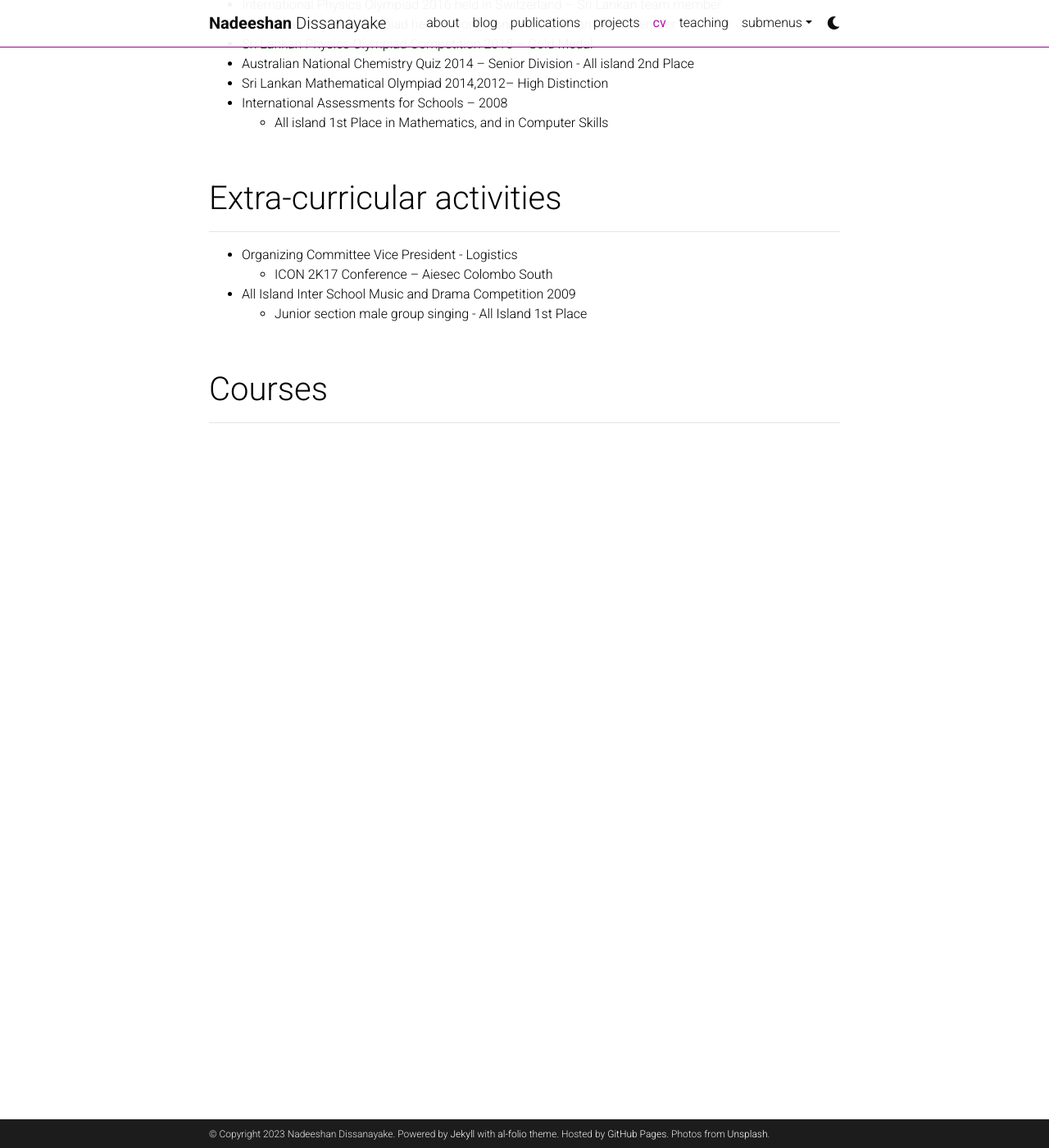
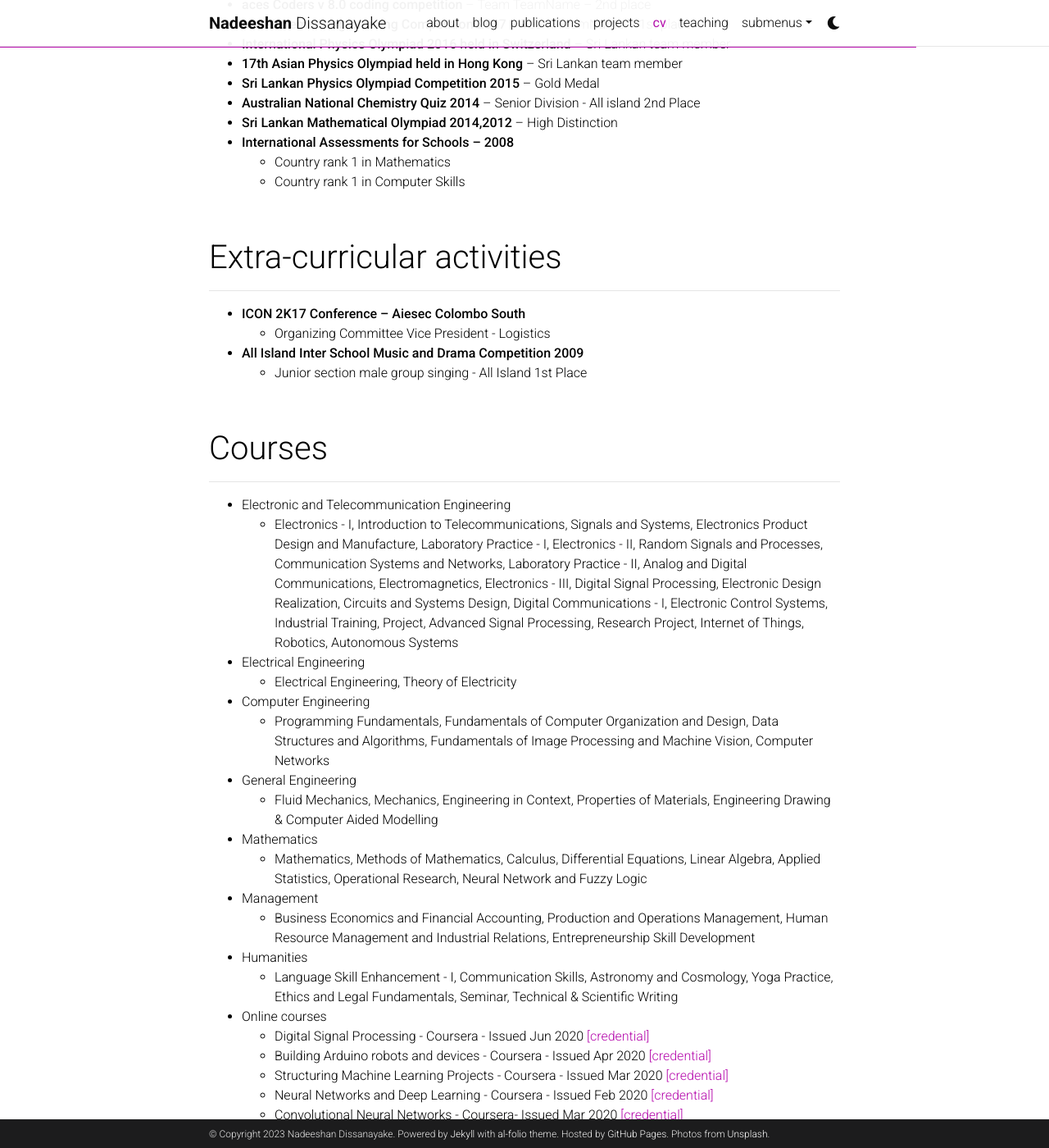
Before and after one commit to Nadeeshan96/nadeeshan96.github.io, a Jekyll site: the page built from _pages/cv.md, in a window 1280 px wide and 1400 px high, scrolled down 3380 px. Shown: the whole window at 82% size. Built offline with Jekyll 4.4.1, drawn with Linux system fonts in a browser that asks for light colours; comment, search, counter and statistics services are not loaded; a style sheet for code colours, icons or effects is not loaded; some of the changed text lies outside the part shown.

Commit message:
Add courses

```diff
--- a/_pages/cv.md
+++ b/_pages/cv.md
@@ -129,33 +129,84 @@ __Payroll System software using Visual Studio__
 # Achievements {#achievements}
 ___
 
-- IEEEXtreme Programming Competition
-  - 2020 - World Rank 52, Island Rank 1 Team TeamNameUOM
-  - 2018 - World Rank 91, Island Rank 4 Team TeamName
-  - 2017 - World Rank 127, Island Rank 2 Team TeamName
-- Google Hash Code
-  - 2020 - World Rank 549, Island Rank 3 Team TeamName
-  - 2019 - World Rank 1655, Island Rank 2 Team TeamName
-- aces Coders v 8.0 coding competition – Team TeamName – 2nd place
-- MoraXtreme Programming Competition 2017 – Team TeamName – 1st place
-- Merit Award at Brainstorm 2018 – Biomedical Competition in Sri Lanka organized by IEEE EMBS University of Moratuwa
-- International Physics Olympiad 2016 held in Switzerland – Sri Lankan team member
-- 17th Asian Physics Olympiad held in Hong Kong – Sri Lankan team member
-- Sri Lankan Physics Olympiad Competition 2015 – Gold Medal
-- Australian National Chemistry Quiz 2014 – Senior Division - All island 2nd Place
-- Sri Lankan Mathematical Olympiad 2014,2012– High Distinction
-- International Assessments for Schools – 2008
-  - All island 1st Place in Mathematics, and in Computer Skills
+- __IEEEXtreme Programming Competition__
+  - 2020 - __World Rank 52__, Country Rank 1 - Team TeamNameUOM
+  - 2018 - __World Rank 91__, Country Rank 4 - Team TeamName
+  - 2017 - __World Rank 127__, Country Rank 2 - Team TeamName
+- __Google Hash Code__
+  - 2020 - __World Rank 549__, Country Rank 3 - Team TeamName
+  - 2019 - World Rank 1655, Country Rank 2 - Team TeamName
+- __Brainstorm 2018__ – Biomedical Competition in Sri Lanka organized by IEEE EMBS University of Moratuwa
+  - __Merit award__
+- __aces Coders v 8.0 coding competition__ – Team TeamName – 2nd place
+- __MoraXtreme Programming Competition 2017__ – Team TeamName – 1st place
+- __International Physics Olympiad 2016 held in Switzerland__ – Sri Lankan team member
+- __17th Asian Physics Olympiad held in Hong Kong__ – Sri Lankan team member
+- __Sri Lankan Physics Olympiad Competition 2015__ – Gold Medal
+- __Australian National Chemistry Quiz 2014__ – Senior Division - All island 2nd Place
+- __Sri Lankan Mathematical Olympiad 2014,2012__ – High Distinction
+- __International Assessments for Schools – 2008__
+  - Country rank 1 in Mathematics
+  - Country rank 1 in Computer Skills
 
 <br>
 # Extra-curricular activities {#volunteering}
 ___
 
-* Organizing Committee Vice President - Logistics
-  * ICON 2K17 Conference – Aiesec Colombo South
-* All Island Inter School Music and Drama Competition 2009
+* __ICON 2K17 Conference – Aiesec Colombo South__
+  * Organizing Committee Vice President - Logistics
+* __All Island Inter School Music and Drama Competition 2009__
   * Junior section male group singing - All Island 1st Place
 
 <br>
 # Courses {#courses}
 ___
+
+- Electronic and Telecommunication Engineering
+  - Electronics - I, Introduction to Telecommunications, Signals and Systems,
+  Electronics Product Design and Manufacture, Laboratory Practice - I, Electronics - II,
+  Random Signals and Processes, Communication Systems and Networks, Laboratory Practice - II,
+  Analog and Digital Communications, Electromagnetics, Electronics - III, Digital Signal Processing,
+  Electronic Design Realization, Circuits and Systems Design, Digital Communications - I, Electronic Control Systems,
+  Industrial Training, Project, Advanced Signal Processing, Research Project, Internet of Things, Robotics, Autonomous Systems
+
+- Electrical Engineering
+  - Electrical Engineering, Theory of Electricity
+
+- Computer Engineering
+  - Programming Fundamentals, Fundamentals of Computer Organization and Design, Data Structures and Algorithms,
+Fundamentals of Image Processing and Machine Vision, Computer Networks
+
+- General Engineering
+  - Fluid Mechanics, Mechanics, Engineering in Context, Properties of Materials, Engineering Drawing & Computer Aided Modelling
+
+- Mathematics
+  - Mathematics, Methods of Mathematics, Calculus, Differential Equations, Linear Algebra, Applied Statistics, Operational Research, Neural Network and Fuzzy Logic
+
+- Management
+  - Business Economics and Financial Accounting, Production and Operations Management, Human Resource Management and Industrial Relations,
+Entrepreneurship Skill Development
+
+- Humanities
+  - Language Skill Enhancement - I, Communication Skills, Astronomy and Cosmology, Yoga Practice, Ethics and Legal Fundamentals, Seminar, Technical & Scientific Writing
+
+- Online courses
+  - Digital Signal Processing - Coursera - Issued Jun 2020 [[credential]](https://www.coursera.org/account/accomplishments/certificate/EYNGL5QUL6JV)
+  - Building Arduino robots and devices - Coursera - Issued Apr 2020 [[credential]](https://www.coursera.org/account/accomplishments/certificate/6DFJBT5GL5G7)
+  - Structuring Machine Learning Projects - Coursera - Issued Mar 2020 [[credential]](https://www.coursera.org/account/accomplishments/certificate/5JV3EPQH8GJA)
+  - Neural Networks and Deep Learning - Coursera - Issued Feb 2020 [[credential]](https://www.coursera.org/account/accomplishments/certificate/YYFKX2FUTAEP)
+  - Convolutional Neural Networks - Coursera- Issued Mar 2020 [[credential]](https://www.coursera.org/account/accomplishments/certificate/3XBGEMPR88WZ)
+  - Sequence Models - Coursera - Issued Apr 2020 [[credential]](https://www.coursera.org/account/accomplishments/certificate/H76PV832U9N9)
+  - Improving Deep Neural Networks: Hyperparameter tuning, Regularization and Optimization - Coursera - Issued Feb 2020 [[credential]](https://www.coursera.org/account/accomplishments/certificate/DN595LWLBE8Q)
+  - Deep Learning Specialization - Coursera - Issued Apr 2020 [[credential]](https://www.coursera.org/account/accomplishments/certificate/8T6795XU766R)
+  - Introduction to Git and GitHub - Coursera - Issued Nov 2020 [[credential]](https://www.coursera.org/account/accomplishments/certificate/BYMQMQNWW4YT)
+  - Save, Load and Export Models with Keras - Coursera - Issued May 2020 [[credential]](https://www.coursera.org/account/accomplishments/certificate/ZTD83YGC9RML)
+  - Networking Essentials - Cisco Networking Academy  Issued Jun 2019
+  - Fundamentals of Reinforcement Learning - Coursera - Issued Jan 2021 [[credential]](https://www.coursera.org/account/accomplishments/certificate/B466AB9CXE7K)
+  - Introduction to Java Programming: Java Fundamental Concepts - Coursera - Issued Jan 2021 [[credential]](https://www.coursera.org/account/accomplishments/certificate/GDXDVXYUGHT5)
+  - Google Cloud Platform Big Data and Machine Learning Fundamentals - Coursera - Issued Jan 2021 [[credential]](https://www.coursera.org/account/accomplishments/certificate/GJZCTSXTT2DT)
+  - Deep Learning with PyTorch: Build a Neural Network - Coursera - Issued Jan 2021 [[credential]](https://www.coursera.org/account/accomplishments/certificate/5HRTRMEGZV7M)
+  - Deep Learning with PyTorch : Convolutional Neural Network - Coursera - Issued Jan 2021 [[credential]](https://www.coursera.org/account/accomplishments/certificate/U7RS8XLJZX94)
+  - Embedded Software and Hardware Architecture - Coursera - Issued Mar 2021 [[credential]](https://www.coursera.org/account/accomplishments/certificate/SQC4XJKUFZ3K)
+  - Fundamentals of Digital Image and Video Processing - Coursera - Issued Mar 2021 [[credential]](https://www.coursera.org/account/accomplishments/certificate/VJFLYSRM62K8)
+  - Understanding Financial Markets - Coursera - Issued Mar 2021 [[credential]](https://www.coursera.org/account/accomplishments/certificate/UYBAZZAEYR2T)
```
Also changed, not shown: other parts of _pages/cv.md (+2 -2 lines).
